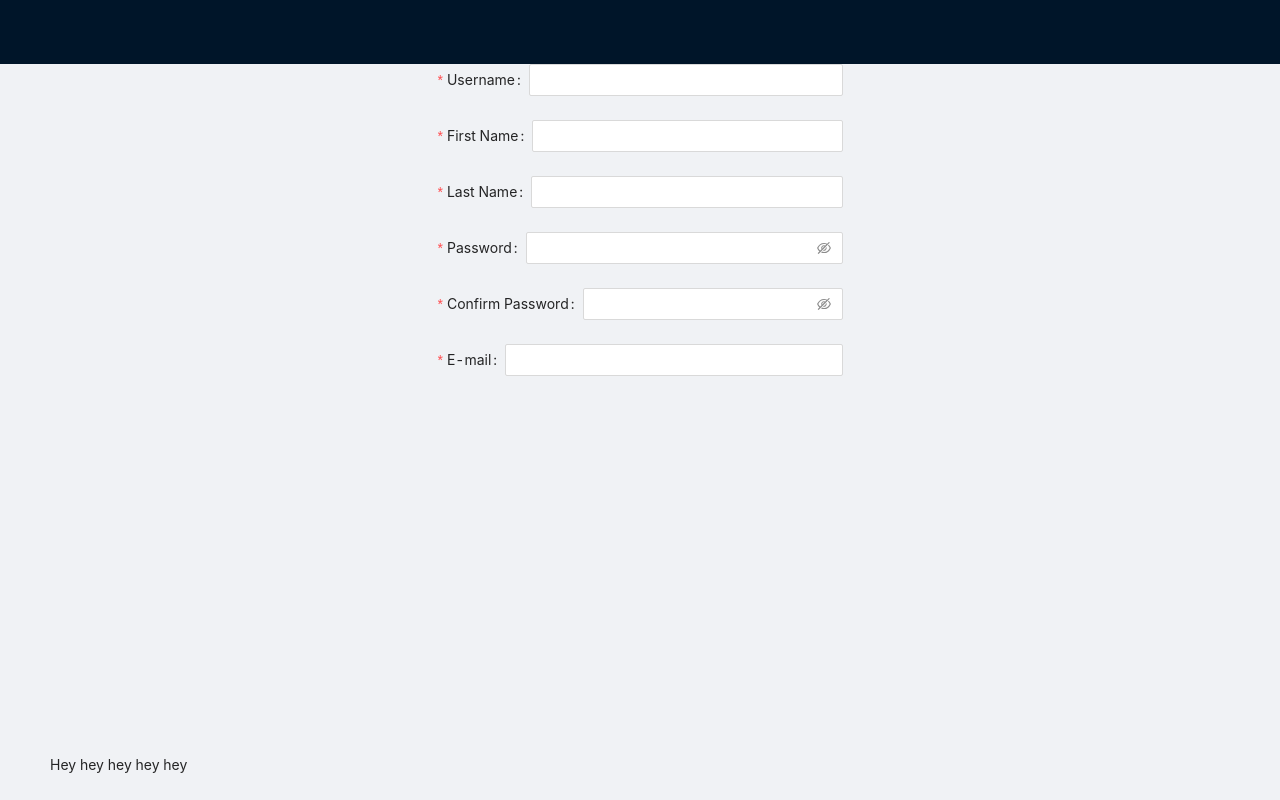
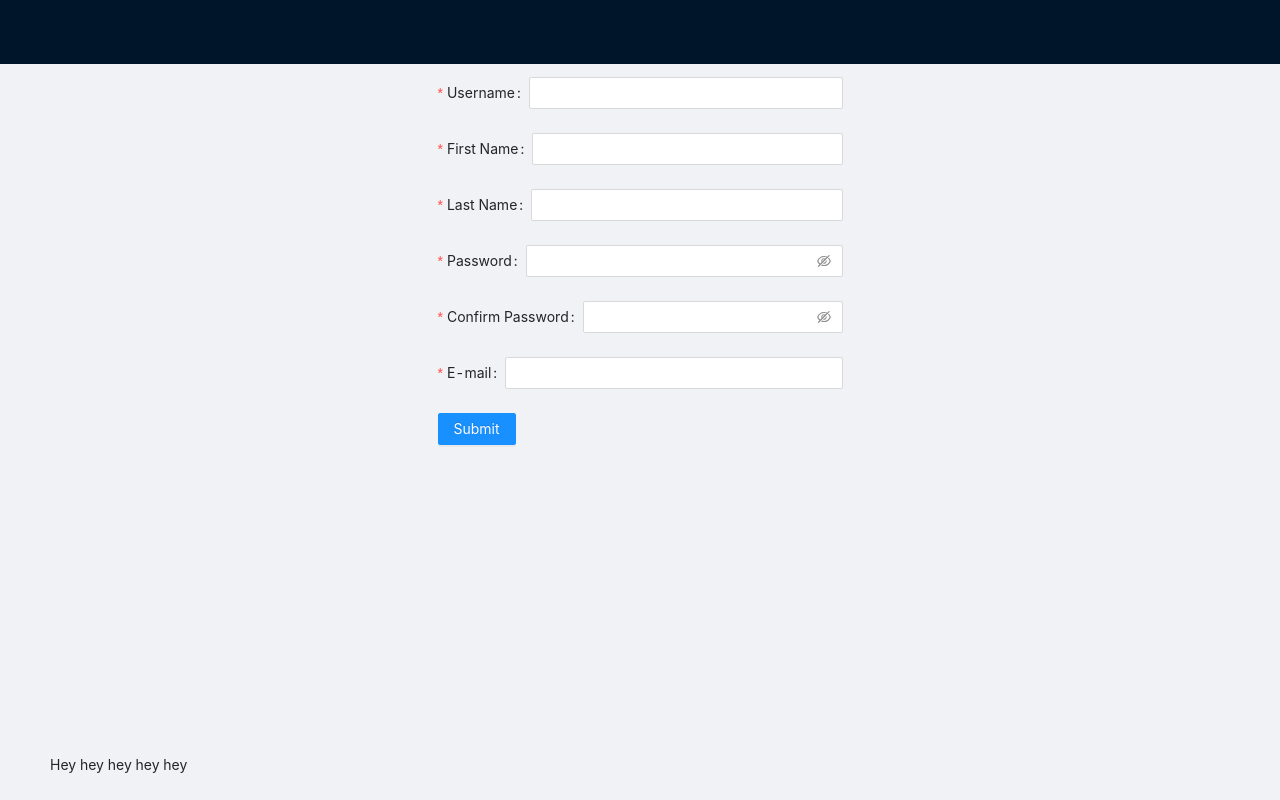
Before and after one commit to tom-frantz/piot-assignment-2, a React (Create React App) app in the folder web/: page /register in a window 1280 px wide. Built offline with nearby package versions, Linux system fonts and the light colour scheme.

Commit message:
Added final bits for registration form

```diff
--- a/web/src/screens/Register.tsx
+++ b/web/src/screens/Register.tsx
@@ -1,5 +1,5 @@
 import React from "react";
-import { Layout, Form, Input } from "antd";
+import { Layout, Form, Input, Button } from "antd";
 
 const { Content } = Layout;
 
@@ -7,8 +7,17 @@ interface RegisterProps {}
 
 const Register: React.FC<RegisterProps> = (props: RegisterProps) => {
     // username password firstname lastname email
+    const [form] = Form.useForm();
+
+    const onFinish = (values: unknown) => {
+        console.log("Success:", values);
+        form.setFields([{ name: "username", errors: ["The username is already in use"] }]);
+
+        // TODO form
+    };
+
     return (
-        <Form>
+        <Form form={form} onFinish={onFinish} style={{ padding: 13 }}>
             <Form.Item
                 label={"Username"}
                 name={"username"}
@@ -95,6 +104,11 @@ const Register: React.FC<RegisterProps> = (props: RegisterProps) => {
             >
                 <Input />
             </Form.Item>
+            <Form.Item>
+                <Button type="primary" htmlType="submit">
+                    Submit
+                </Button>
+            </Form.Item>
         </Form>
     );
 };
```
